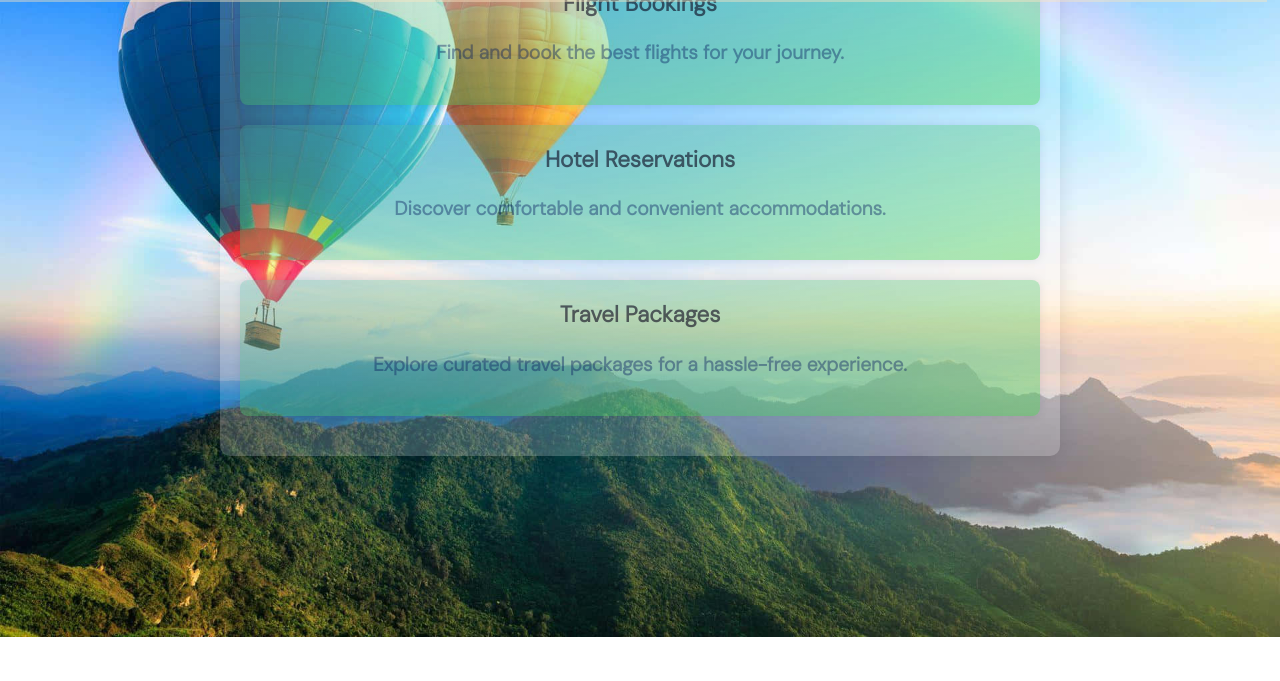
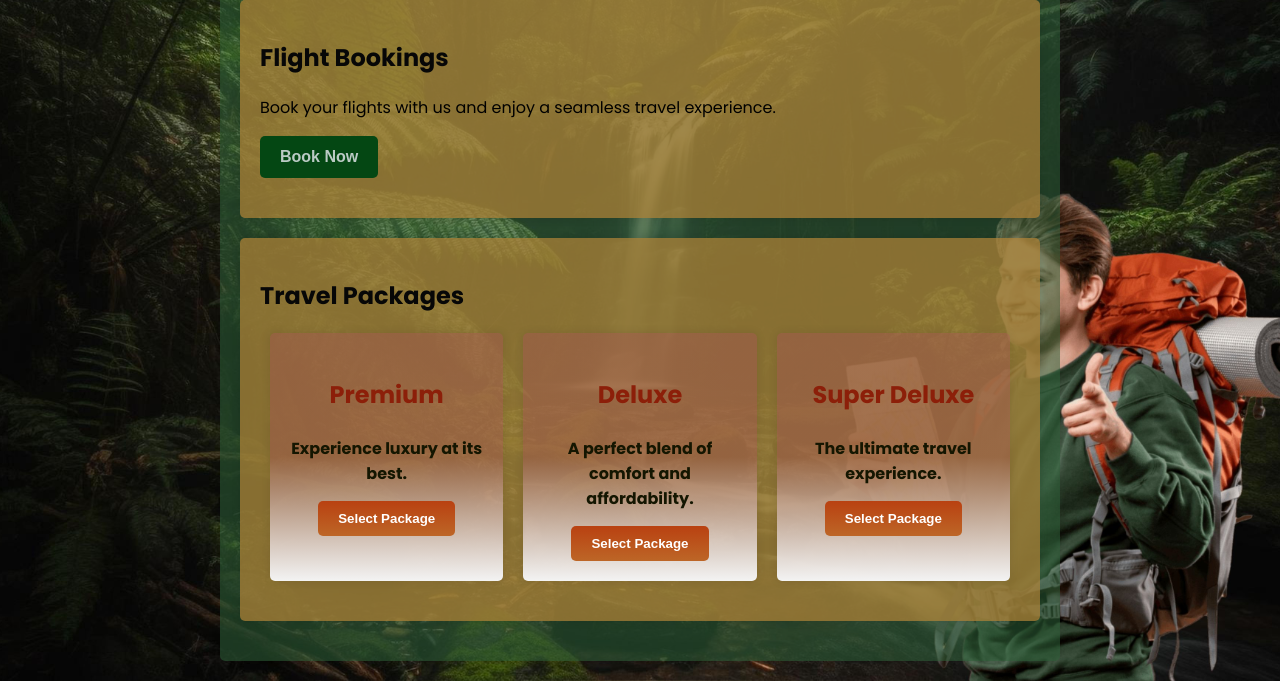
Before and after one commit to underiya/TravelBee, a plain HTML site: page services.html in a window 1280 px wide. Shown: the part 163-844 px from the top of the page. Before the commit the page ends 800 px from the top, so only its background shows below. Drawn offline with Linux system fonts and the light colour scheme; a web font is replaced by a local one.

Commit message:
day4 task done

```diff
--- a/script/services.js
+++ b/script/services.js
@@ -1,42 +1,51 @@
-import { nav } from "./navbar.js";
-let navbar=document.querySelector(".navbar")
-navbar.innerHTML=nav;
+// import { nav } from "./navbar.js";
+// let navbar=document.querySelector(".navbar");
+// navbar.innerHTML=nav;
+//taking button
+let btn = document.getElementById("book-now-btn");
 
-function showDetails(serviceId) {
-    var serviceDetails = document.getElementById(serviceId);
+//adding eventlistener on book now button
+btn.addEventListener('click',()=>{
+    showBookingForm();
+})
+function showBookingForm() {
+    // Create a form element
+    const form = document.createElement('form');
 
-    if (serviceDetails.style.display === "block") {
-        serviceDetails.style.display = "none";
-    } else {
-        serviceDetails.style.display = "block";
-    }
+    // Create input for "From" city
+    const fromInput = document.createElement('input');
+    fromInput.type = 'text';
+    fromInput.placeholder = 'Enter place of origin';
+    form.appendChild(fromInput);
+
+    // Create input for "To" city
+    const toInput = document.createElement('input');
+    toInput.type = 'text';
+    toInput.placeholder = 'Enter Destination';
+    form.appendChild(toInput);
+
+    // Create input for departure date
+    const departureDateInput = document.createElement('input');
+    departureDateInput.type = 'date';
+    form.appendChild(departureDateInput);
+
+    // Create a submit button
+    const submitButton = document.createElement('button');
+    submitButton.className = "submitButton";
+    submitButton.textContent = 'Submit';
+    form.appendChild(submitButton);
+
+
+    form.addEventListener('submit', function (event) {
+        event.preventDefault();
+        const fromValue = fromInput.value;
+        const toValue = toInput.value;
+        const dateValue = dateInput.value;
+        console.log('From:', fromValue, 'To:', toValue, 'Date:', dateValue);
+    });
+
+    // Append the form to the container
+    const formContainer = document.getElementById('booking-form-container');
+    formContainer.innerHTML = '';
+    formContainer.appendChild(form);
 }
-
-//bookflight
-function bookFlight() {
-    var departureCity = document.getElementById('departureCity').value;
-    var destination = document.getElementById('destination').value;
-    var departureDate = document.getElementById('departureDate').value;
-
-    // Perform actions with the booking details (e.g., send data to server)
-    console.log("Booking Flight:");
-    console.log("Departure City: " + departureCity);
-    console.log("Destination: " + destination);
-    console.log("Departure Date: " + departureDate);
-
-    // You can customize this part to send the data to a server for further processing
-    // For now, we'll just log the details to the console
-    alert("Flight booked successfully!");
-    showFlightBookingForm(); // Hide the form after submission
-}
-
-//flightbookingform
-function showFlightBookingForm() {
-    var flightBookingForm = document.getElementById('flightBookingForm');
-
-    if (flightBookingForm.style.display === "none") {
-        flightBookingForm.style.display = "block";
-    } else {
-        flightBookingForm.style.display = "none";
-    }
-}
--- a/services.html
+++ b/services.html
@@ -1,57 +1,57 @@
 <!DOCTYPE html>
 <html lang="en">
+
 <head>
-    <meta charset="UTF-8" />
-    <meta name="viewport" content="width=device-width, initial-scale=1.0" />
-    <title>Travel Bee</title>
-    <link rel="stylesheet" href="./style/services.css" />
-    <link rel="stylesheet" href="./style/navbar.css">
-    <link rel="preconnect" href="https://fonts.googleapis.com">
-<link rel="preconnect" href="https://fonts.gstatic.com" crossorigin>
+    <meta charset="UTF-8">
+    <meta name="viewport" content="width=device-width, initial-scale=1.0">
+    <link rel="stylesheet" href="./style/services.css">
+    <!-- <link rel="stylesheet" href="navbar.css"> -->
     <link href="https://fonts.googleapis.com/css2?family=DM+Sans:opsz,wght@9..40,300&family=DM+Serif+Display&family=Dela+Gothic+One&family=Gabarito&family=Jost:wght@600&family=Montserrat&family=Mukta&family=Nunito+Sans:opsz,wght@6..12,200;6..12,300&family=Open+Sans:wght@300;400&family=Outfit&family=Patua+One&family=Pixelify+Sans&family=Playpen+Sans&family=Poppins:wght@300;400;500;600;700&family=Raleway:wght@300;400&display=swap" rel="stylesheet">
+    <title>Travel Services</title>
+    <script type="module" src="./script/services.js"></script>
 </head>
 <body>
-<!-- heena -->
-<nav class="navbar"></nav>
-    <div class="services-section">
-      <h2>Our Services</h2>
-      <div class="service-card" onclick="showDetails('service1')">
-          <h3>Flight Bookings</h3>
-          <p>Find and book the best flights for your journey.</p>
-          <!-- <div class="service-details" id="service1">
-              <p>Get the most competitive prices for flights to your desired destinations. We make travel easy and affordable.</p>
-          </div> -->
-          <div class="service-details" id="service1">
-            <p>Get the most competitive prices for flights to your desired destinations. We make travel easy and affordable.</p>
-            <button onclick="showFlightBookingForm()">Book Now</button>
-            <div id="flightBookingForm" style="display: none;">
-                <form onsubmit="bookFlight()">
-                    <label for="departureCity">Departure City:</label>
-                    <input type="text" id="departureCity" required>
-                    <label for="destination">Destination:</label>
-                    <input type="text" id="destination" required>
-                    <label for="departureDate">Departure Date:</label>
-                    <input type="date" id="departureDate" required>
-                    <button type="submit">Submit</button>
-                </form>
+<div class="navbar"></div>
+    <header>
+        <h1>Travel Bee Services</h1>
+    </header>
+
+    <section>
+
+        <div class="flight-booking">
+            <h2>Flight Bookings</h2>
+            <p>Book your flights with us and enjoy a seamless travel experience.</p>
+            <!-- Add actual flight booking form or integration here -->
+            <button id="book-now-btn" >Book Now</button>
+    <div id="booking-form-container"></div>
+        </div>
+        <div class="flight-booking">
+        <h2>Travel Packages</h2>
+        <div class="packages">
+            <div class="package">
+                <h3>Premium</h3>
+                <p>Experience luxury at its best.</p>
+                <!-- Add pricing and booking button -->
+                <button>Select Package</button>
+            </div>
+
+            <div class="package">
+                <h3>Deluxe</h3>
+                <p>A perfect blend of comfort and affordability.</p>
+                <!-- Add pricing and booking button -->
+                <button>Select Package</button>
+            </div>
+
+            <div class="package">
+                <h3>Super Deluxe</h3>
+                <p>The ultimate travel experience.</p>
+                <!-- Add pricing and booking button -->
+                <button>Select Package</button>
             </div>
         </div>
     </div>
-      <div class="service-card" onclick="showDetails('service2')">
-          <h3>Hotel Reservations</h3>
-          <p>Discover comfortable and convenient accommodations.</p>
-          <!-- <div class="service-details" id="service2">
-              <p>Book hotels at your preferred location with a variety of options to suit your budget and preferences.</p>
-          </div> -->
-      </div>
-      <div class="service-card" onclick="showDetails('service3')">
-          <h3>Travel Packages</h3>
-          <p>Explore curated travel packages for a hassle-free experience.</p>
-          <!-- <div class="service-details" id="service3">
-              <p>Choose from our exclusive travel packages that include flights, hotels, and activities for a seamless journey.</p>
-          </div> -->
-      </div>
-  </div>
-  <script type="module" src="./script/services.js"></script>
+    </section>
+
 </body>
+
 </html>
--- a/style/services.css
+++ b/style/services.css
@@ -1,64 +1,138 @@
 body {
-    font-family: 'DM Sans', sans-serif;
-    font-size: larger;
+    font-family: 'Poppins', sans-serif;
     margin: 0;
     padding: 0;
-    background-image: url('hot-air-balloon.jpg'); /* Replace 'balloon.jpg' with the actual path to your image */
+    background-color: #f4f4f4;
+    background-image: url(/pics/wepik-export-20231213110057mS4X.jpeg);
+    background-position: center;
     background-size: cover;
-    background-repeat: no-repeat;
-    background-attachment: fixed;
-    color: #16661c;
 }
 
 header {
-    padding: 20px;
+    background-color: #333333c6;
+    color: #fff;
     text-align: center;
+    padding: 1em;
 }
 
-header h1 {
-    margin: 0;
+section {
+    max-width: 800px;
+    margin: 20px auto;
+    padding: 20px;
+    background-color: #2c5e3692;
+    box-shadow: 0 0 10px rgba(0, 0, 0, 0.1);
+    border-radius: 5px;
 }
 
-.services-section {
-    max-width: 800px;
-    margin: 50px auto;
-    text-align: center;
-    background-color: rgba(255, 255, 255, 0.199);
-    padding: 20px;
-    border-radius: 10px;
-    box-shadow: 0 0 20px rgba(0, 0, 0, 0.1);
+h2 {
+    color: #070707;
 }
 
-.service-card {
-    background: linear-gradient(to bottom right,rgba(70, 172, 153, 0.269),rgba(66, 210, 78, 0.429) );
-    color: #0f1a82ac;
-    border-radius: 8px;
-    box-shadow: 0 0 10px rgba(8, 7, 76, 0.1);
+.flight-booking {
+    background-color: rgba(173, 130, 55, 0.738);
     padding: 20px;
     margin-bottom: 20px;
-    cursor: pointer;
-    transition: box-shadow 0.3s ease;
+    box-shadow: 0 0 10px rgba(0, 0, 0, 0.1);
+    border-radius: 5px;
 }
 
-.service-card:hover {
-    box-shadow: 0 0 15px rgba(7, 1, 1, 0);
+
+.packages {
+    display: flex;
+    justify-content: space-around;
+    margin: 20px auto;
 }
 
-.service-card h3 {
-    color: #06011798;
-    font-weight: bolder;
+
+
+#book-now-btn {
+    display: inline-block;
+    padding: 12px 20px;
+    font-size: 16px;
+    font-weight: bold;
+    text-align: center;
+    text-decoration: none;
+    margin-bottom: 20px;
+    background-color: #044713;
+    color: #bbcbc5;
+    border: none;
+    border-radius: 5px;
+    cursor: pointer;
+    transition: background-color 0.3s ease;
 }
 
-.service-card p {
-    color: #071d5f6a;
+#book-now-btn:hover {
+    background-color: #374c05;
+    color: #071301;
+}
+
+/* Styles for the Travel Packages section */
+
+
+.package {
+    flex: 1;
+    text-align: center;
+    padding: 20px;
+    border-radius: 5px;
+    margin: 0 10px;
+    background: linear-gradient(to bottom, #a553536d 50%, #f3f3f3 100%);
+    box-shadow: 0 0 10px rgba(0, 0, 0, 0.1);
+    transition: transform 0.3s ease-in-out;
+}
+
+.package:hover {
+    transform: scale(1.05);
+    cursor: pointer;
+}
+
+.package h3 {
+    color: #8c1f09;
+    font-size: 1.5em;
+}
+
+.package p {
+    color: #141601;
+    margin-bottom: 15px;
     font-weight: bold;
 }
 
-.service-details {
-    display: none;
-    margin-top: 10px;
+.package button {
+    background: linear-gradient(to bottom, #b94111 0%, #bd6627 100%);
+    color: #fff;
+    font-weight: bold;
+    padding: 10px 20px;
+    border: none;
+    border-radius: 5px;
+    cursor: pointer;
+    transition: background 0.3s ease;
+}
+
+.package button:hover {
+    background: linear-gradient(to bottom, #8f330c 0%, #bc6c2b 100%);
+}
+
+/* Styles for input tags */
+input,.submitButton {
     padding: 10px;
-    border: 1px solid #ddd;
-    background-color: #f9f9f9;
-    border-radius: 4px;
+    margin-bottom: 15px;
+    border-radius: 5px;
+    box-sizing: border-box;
+    margin-right: 10px;
+    font-weight: 600;
+    font-size: 16px;
 }
+.submitButton{
+    background-color: #9b6e13fa;
+}
+
+/* Style for placeholder text */
+input::placeholder {
+    color: #999;
+}
+
+.submitButton:hover {
+    background-color: #4c5f089e;
+    cursor: pointer;
+    transition: background-color 0.3s ease;
+    color: rgb(3, 7, 4);
+}
```
Also changed, not shown: pics/wepik-export-20231213110057mS4X.jpeg (added). Lines whose indentation alone changed are shown as unchanged.
